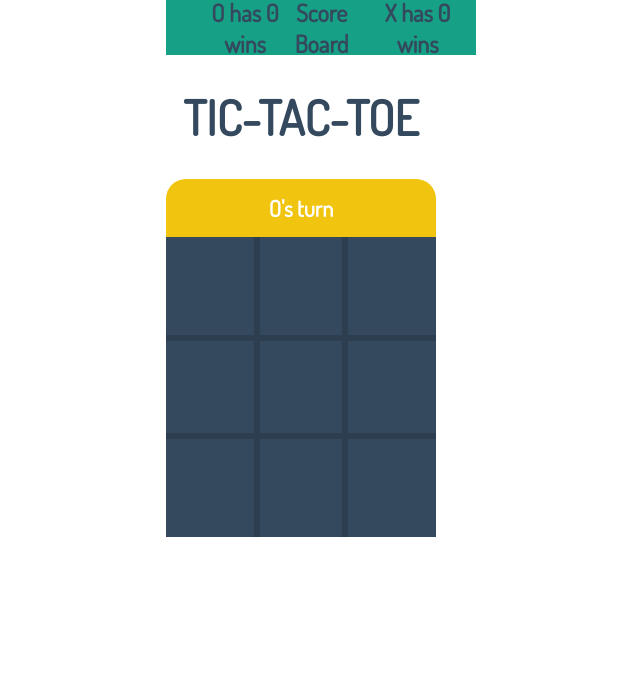
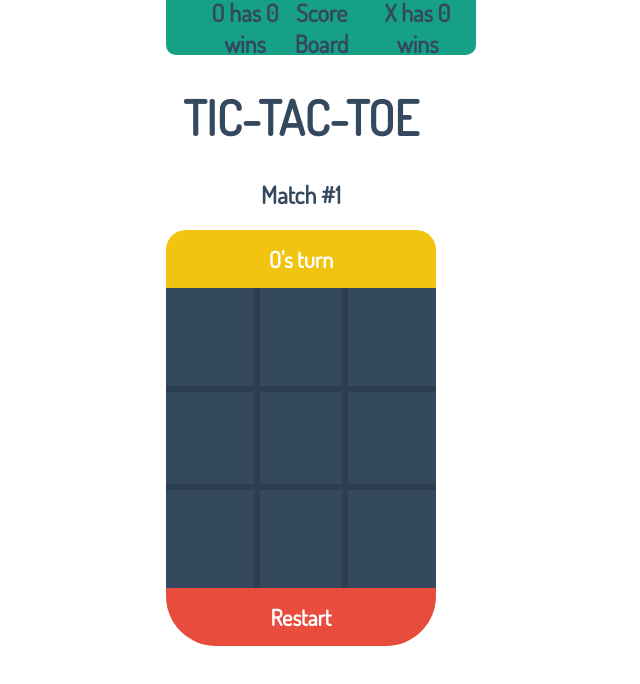
Before and after one commit to abhinavswami/Tic-Tac-Toe, a Vue app: page / in a window 1280 px wide. Shown: the top 684 px of the page, without its empty margins (339-979 px from the left). Built offline with nearby package versions, Linux system fonts and the light colour scheme.

Commit message:
Add restart button handling

```diff
--- a/src/App.vue
+++ b/src/App.vue
@@ -1,14 +1,16 @@
 <template>
   <div id="app">
     <div class="scoreBoard">
-    <span>O has {{wins.O}} wins </span>
-    <h2>Score Board</h2>
-    <span>X has {{wins.X}} wins </span>
+      <span>O has {{wins.O}} wins </span>
+      <h2>Score Board</h2>
+      <span>X has {{wins.X}} wins </span>
     </div>
     <div id="details">
       <h1>Tic-Tac-Toe</h1>
+      <h2> Match #{{matches+1}}</h2>
     </div>
     <grid></grid>
+    <button class="restart" @click="restart">Restart</button>
   </div>
 </template>
 
@@ -30,7 +32,15 @@
   },
   created() {
     this.$on('win', winner => this.wins[winner]++)
+  },
+  methods: {
+    restart() {
+      Event.$emit('clearCell')
+      Event.$emit('gridReset')
+      this.matches++
+    }
   }
+
 }
 </script>
 
@@ -61,8 +71,8 @@
   background-color: #e74c3c;
   color: #fff;
   border: 0px;
-  border-bottom-left-radius: 10px;
-  border-bottom-right-radius: 10px;
+  border-bottom-left-radius: 50px;
+  border-bottom-right-radius: 50px;
   font-family: 'Dosis', Helvetica, sans-serif;
   font-size: 1.4em;
   font-weight: bold;
@@ -87,6 +97,8 @@
   box-shadow: 10px solid #fff;
   padding: 20px;
   overflow-x: none;
+  border-bottom-left-radius: 10px;
+  border-bottom-right-radius: 10px;
 }
 
 .scoreBoard h2 {
```
